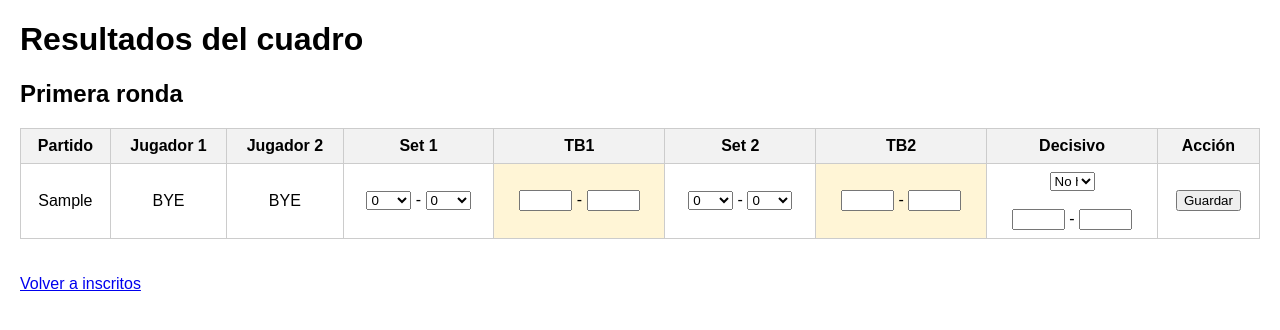
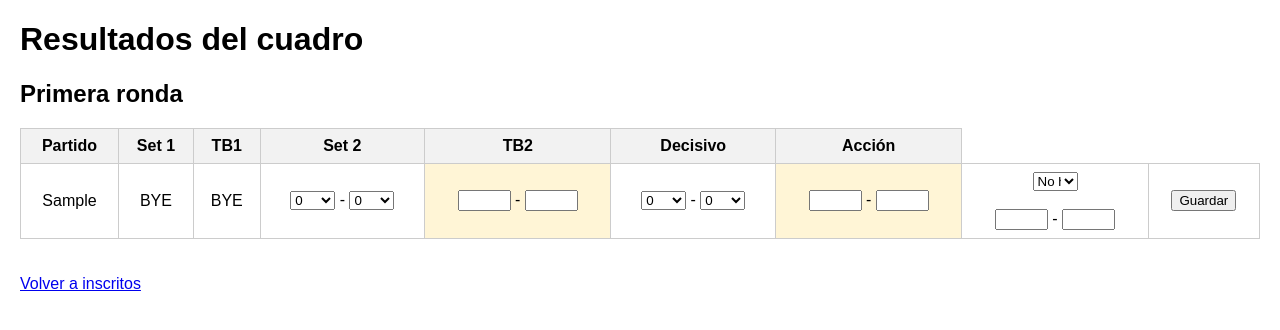
Before and after one commit to jordi4949/app_tennis, a FastAPI app: template app/templates/resultados_cuadro.html in a window 1280 px wide. Shown: the top 330 px of the page. Run offline with FastAPI, Linux system fonts and the light colour scheme; the template is opened without the code that fills it: most values are stand-ins (such as "Sample title", 1, 10 or a date in 2020).

Commit message:
arreglos varios2

```diff
--- a/app/templates/resultados_cuadro.html
+++ b/app/templates/resultados_cuadro.html
@@ -63,8 +63,6 @@
 
     <tr>
         <th>Partido</th>
-        <th>Jugador 1</th>
-        <th>Jugador 2</th>
 
         <th>Set 1</th>
         <th>TB1</th>
```
